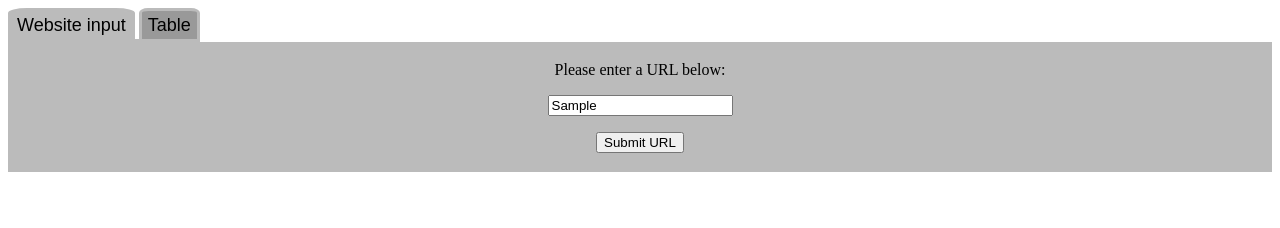
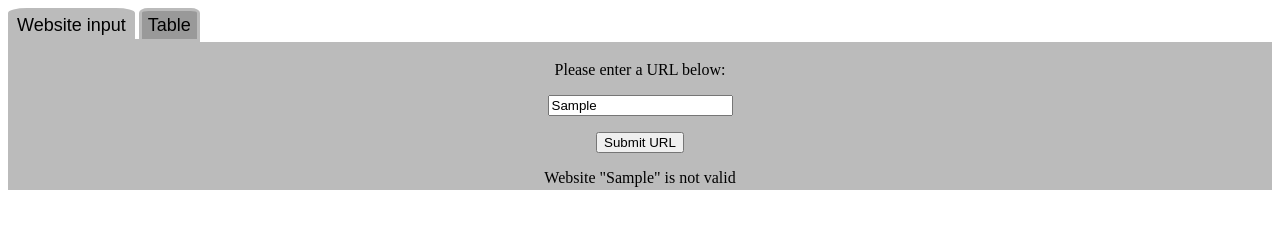
Before and after one commit to Oakchris1955/WebBlocker, a browser extension: page blocked_websites/index.html in a window 1280 px wide. Both pictures are taken after typing "Sample" into the empty fields and a click on the button "Submit URL". Drawn offline with Linux system fonts and the light colour scheme.

Commit message:
Detailed result message
When user inputs a URL to block, a message will appear upon completion or error

```diff
--- a/blocked_websites/index.html
+++ b/blocked_websites/index.html
@@ -14,6 +14,7 @@
 				<p>Please enter a URL below:</p>
 				<input id="input_url">
 				<p><button id="block_button">Submit URL</button></p>
+				<div id="input_result"></div>
 			<!--</div>-->
 		</div>
 		<div id="table" class="hidden_tab"></div>
--- a/blocked_websites/script.js
+++ b/blocked_websites/script.js
@@ -8,6 +8,10 @@ for (let button of buttons) {
 	}
 }
 loadTable();
+
+function showInputResultMessage(msg) {
+	document.getElementById("input_result").innerHTML = msg;
+}
 
 function isValidWebsiteName(website) {
 	// The function returning "true" doesn't mean the domain name entered is 100% correct
@@ -24,7 +28,8 @@ function blockWebsite(_evt) {
 		let user_input = document.getElementById("input_url").value;
 		let blocked_websites = items.blocked_websites;
 		// Begin by check if user input is valid and if already in localStorage
-		if (isValidWebsiteName(user_input) && !blocked_websites.includes(user_input)) {
+		if (isValidWebsiteName(user_input)) {
+			if (!blocked_websites.includes(user_input)) {
 				// If not, proceed
 				console.log("Website to block: "+user_input);
 				// Then, read the "blocked_websites" Array
@@ -36,14 +41,19 @@ function blockWebsite(_evt) {
 					blocked_websites.push(user_input);
 				}
 				console.log("New blocked websites: "+blocked_websites);
-			// Lastly, save them to localStorage and update the table
+				// Lastly, save them to localStorage, update the table and show a message
 				chrome.storage.local.set({
 					"blocked_websites": blocked_websites
 				});
 				loadTable();
+				showInputResultMessage(`Website ${user_input} succesfully blocked`);
+			} else {
+				showInputResultMessage(`Website "${user_input}" is already blocked`);
+			}
 		} else {
 			// Else, print a message
 			console.log("Nothing to block");
+			showInputResultMessage(`Website "${user_input}" is not valid`);
 		}
 	});
 }
```
Lines whose indentation alone changed are shown as unchanged.
